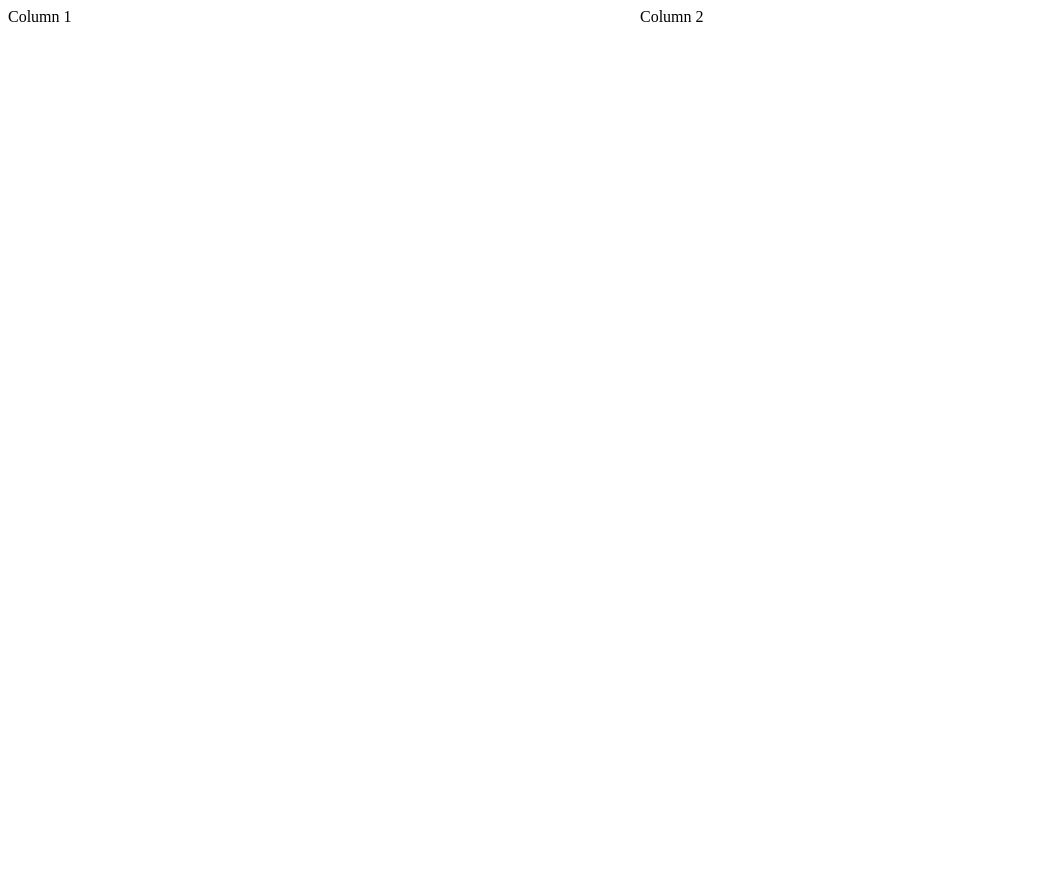
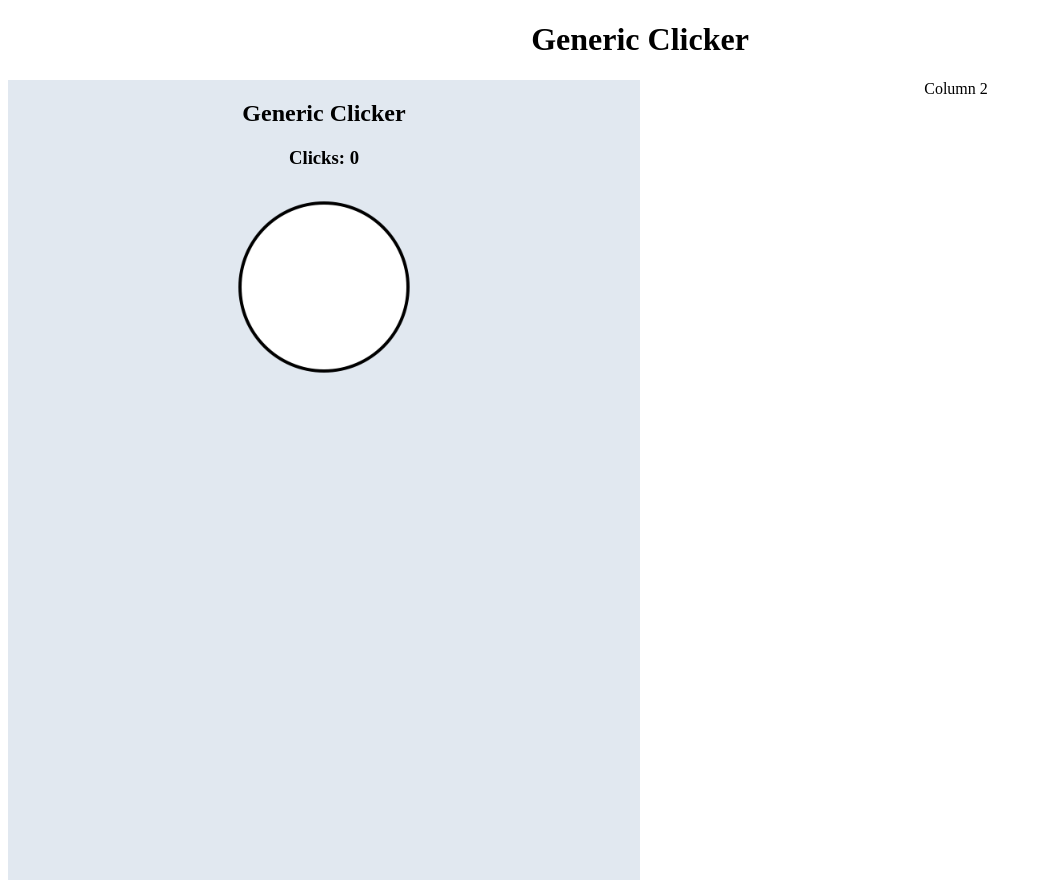
Before and after one commit to zbolmb/C1CodersCurriculum, a plain HTML site: page index.html in a window 1280 px wide. Shown: the whole page, without its empty margins (0-1042 px from the left). Before the commit the page ends 800 px from the top, so only its background shows below. Drawn offline with Linux system fonts and the light colour scheme.

Commit message:
Added column 1 and generic clicker

```diff
--- a/index.html
+++ b/index.html
@@ -1,12 +1,23 @@
 <!DOCTYPE html>
 <html>
-    <head class="header">
+    <head>
         <link rel="stylesheet" type="text/css" href="style.css">
     </head>
     <body>
-        <div class="column">
-            Column 1
+        <div class="header">
+            <h1 class="title"> Generic Clicker </h1>
         </div>
+
+        <div class="column c1">
+            <h2 class="click_section"> Generic Clicker </h2>
+            <h3 class="click_count"> Clicks: 0 </h3>
+            <div class="circle">
+                <a href="#">
+                    <img class="circle" src="./circle.png">
+                </a>
+            </div>
+        </div>
+
         <div class="column">
             Column 2
         </div>
--- a/style.css
+++ b/style.css
@@ -1,6 +1,25 @@
+.header {
+    text-align: center;
+}
+
 .column {
+    text-align: center;
     float: left;
     margin: 0;
     padding: 0;
     width: 50%;
 }
+
+.c1 {
+    background-color: #e1e8f0;
+    height: 100vh;
+}
+
+.circle {
+    width:200px;
+    margin: 0 auto;
+}
+
+.circle:hover {
+    transform: scale(1.1);
+}
```
Also changed, not shown: circle.png (added), 1 other file.
